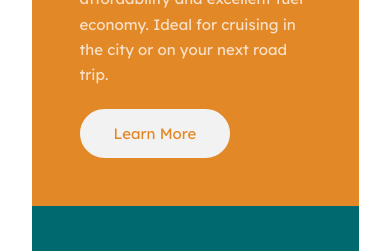
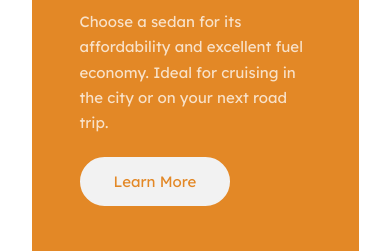
Before and after one commit to Rachelik/3-column-preview-card-component-main, a plain HTML site: page index.html in a window 390 px wide. Shown: the part 275-526 px from the top of the page. Drawn offline with Linux system fonts and the light colour scheme.

Commit message:
update cards position

```diff
--- a/styles.css
+++ b/styles.css
@@ -154,6 +154,7 @@ main {
     font-family: 'Lexend Deca', sans-serif;
     display: flex;
     flex-direction: row;
+    margin: 40px 0 0;
 }
 
 h1 {
@@ -246,7 +247,7 @@ button:hover {
 @media only screen and (max-width: 500px) {
     main {
         flex-direction: column;
-        margin: 40px 20px;
+        margin: 88px 20px;
     }
 
     .card-sub {
```
